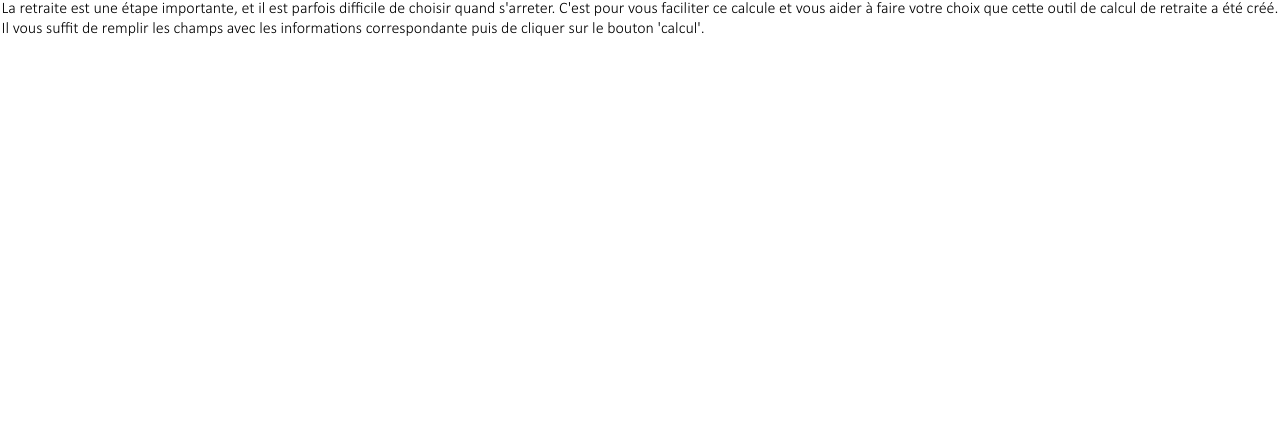
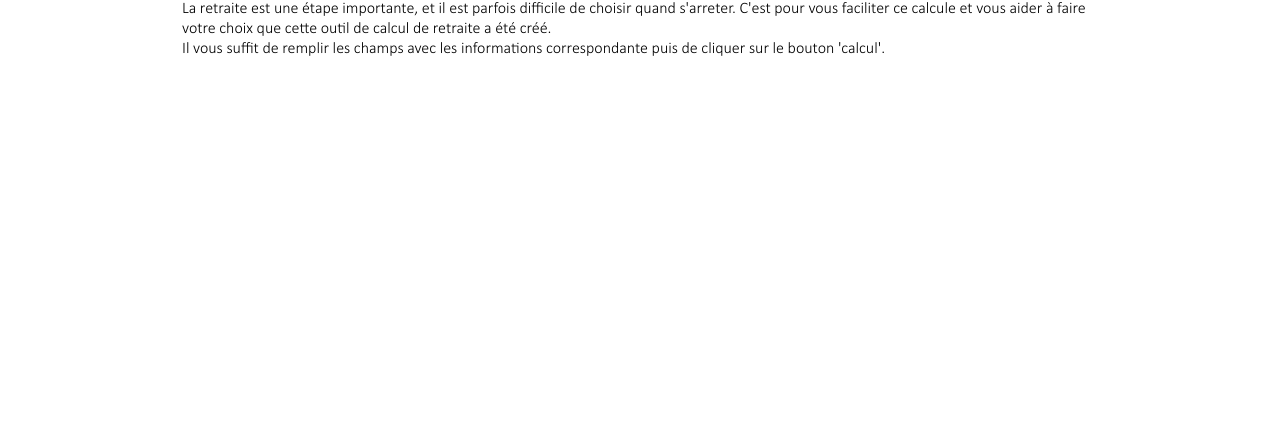
Before and after one commit to Lofurg/Projet-retraite, a plain HTML site: page index.html in a window 1280 px wide. Shown: the part 368-800 px from the top of the page. Drawn offline with Linux system fonts and the light colour scheme.

Commit message:
commit mise en page section

```diff
--- a/css/styles.css
+++ b/css/styles.css
@@ -22,6 +22,10 @@ body{
     flex-direction: column; /* Les éléments sont empilés */
     align-items: center; /* Les éléments portés sont centrés à la verticale */
     width: 100%; /* La page occupe toute la largeur */
+}
+
+section {
+    width: 916px;
 }
 
 
```
